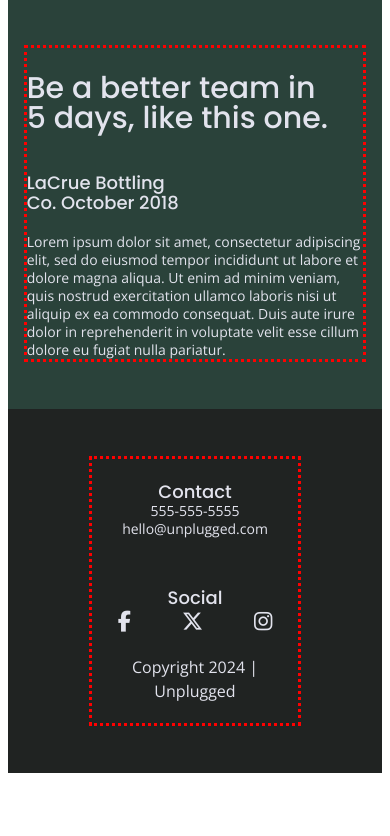
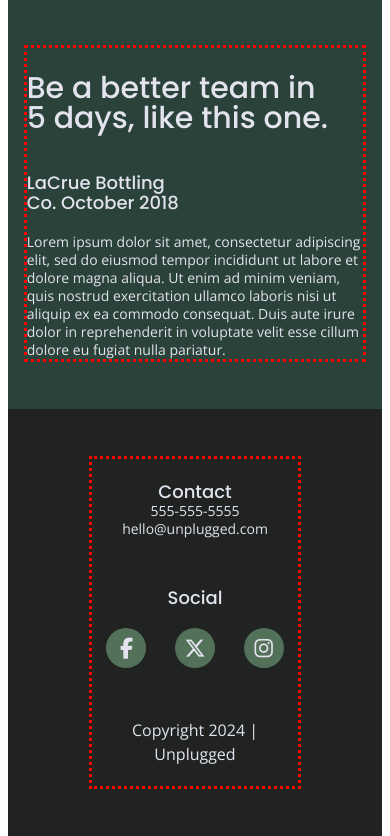
Before and after one commit to seejessicacode/unplugged, a website built with webpack: page index.html in a window 390 px wide. Shown: the part 2046-2882 px from the top of the page. Before the commit the page ends 2819 px from the top, so only its background shows below. Built offline with nearby package versions, Linux system fonts and the light colour scheme.

Commit message:
Mobile layout changes: Fix spacing around social section. Add background to social icons

```diff
--- a/css/style.css
+++ b/css/style.css
@@ -205,8 +205,12 @@ footer .content-wrapper {
   width: 55%;
 }
 
-footer .contact {
-  margin-bottom: 50px;
+footer .social {
+  margin: 50px 0;
+}
+
+footer .social h4 {
+  margin: 20px 0;
 }
 
 footer .social-icons {
@@ -220,6 +224,10 @@ footer .social-icons p {
   justify-content: center;
   align-items: center;
   font-size: 1.3125rem;
+  width: 40px;
+  height: 40px;
+  border-radius: 50%;
+  background-color: #527158;
 }
 
 footer .copyright {
```
